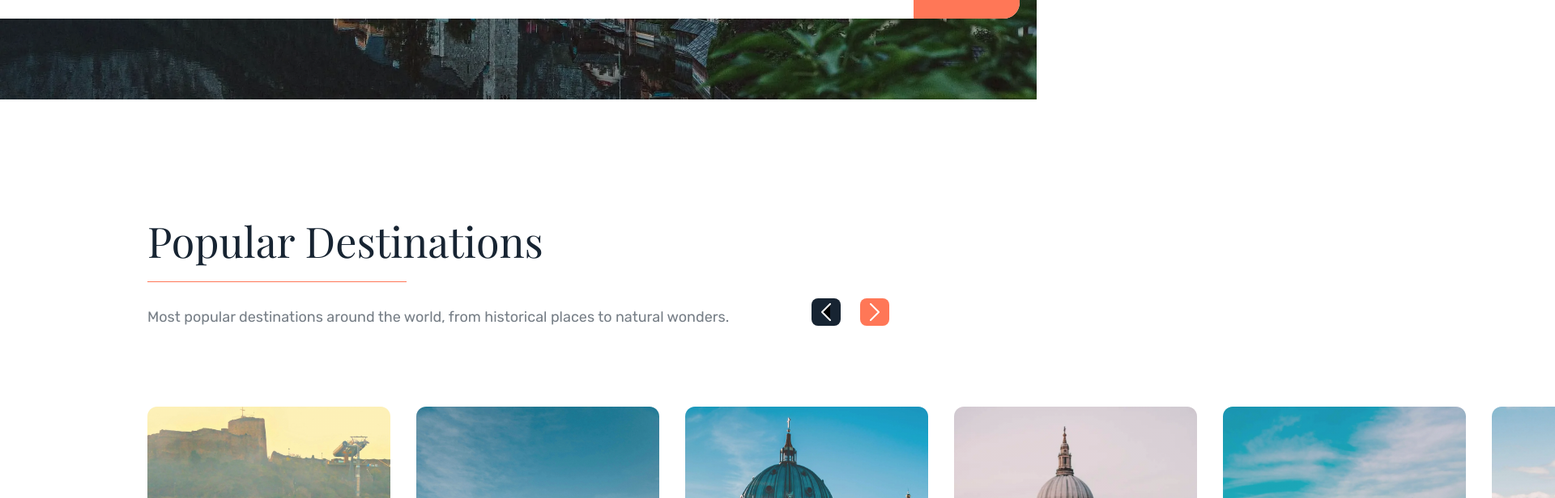
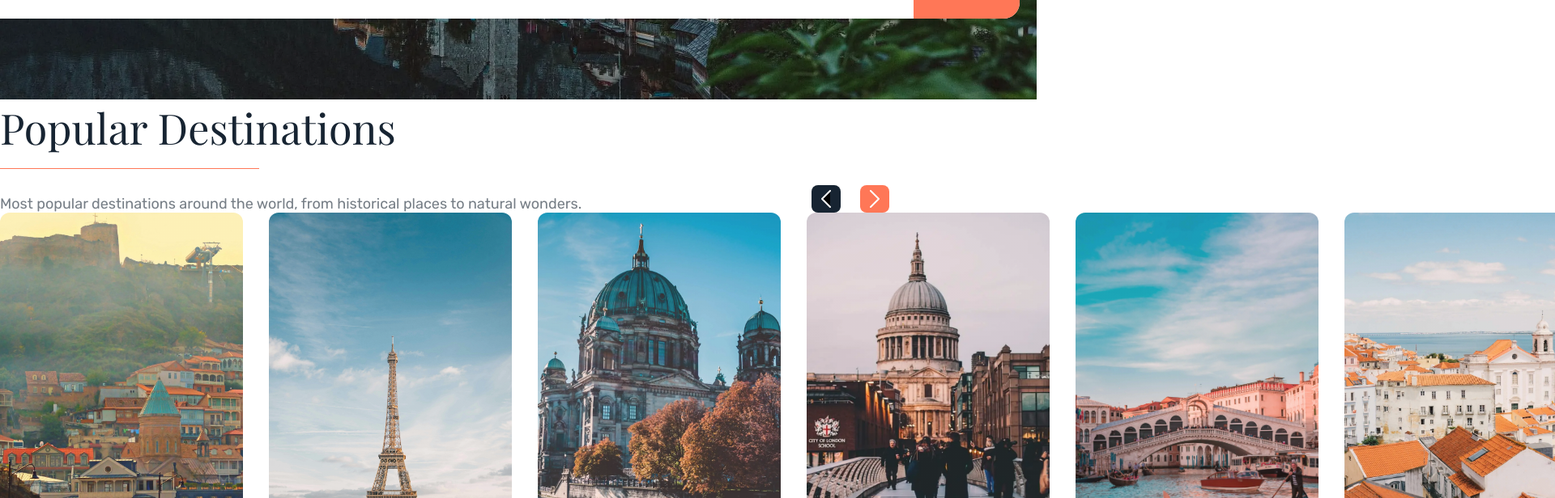
Before and after one commit to NikolozKereselidze/Travel-Agency, a React (Vite) app: page / in a window 1280 px wide. Shown: the part 760-1376 px from the top of the page at 81% size, 1920 px wide, since content can reach past the window. Built offline with nearby package versions, Linux system fonts and the light colour scheme; a web font is replaced by a local one.

Commit message:
stlye: update sections padding

```diff
--- a/src/App.css
+++ b/src/App.css
@@ -11,9 +11,9 @@
   background-size: cover;
 }
 
-.destinationsWrapper {
+.sectionsWrapper {
   display: flex;
-  padding: 14rem 0px 14rem 18.2rem;
+  padding: 10rem 0px 10rem 18.2rem;
   flex-direction: column;
   justify-content: center;
   align-items: flex-start;
```
